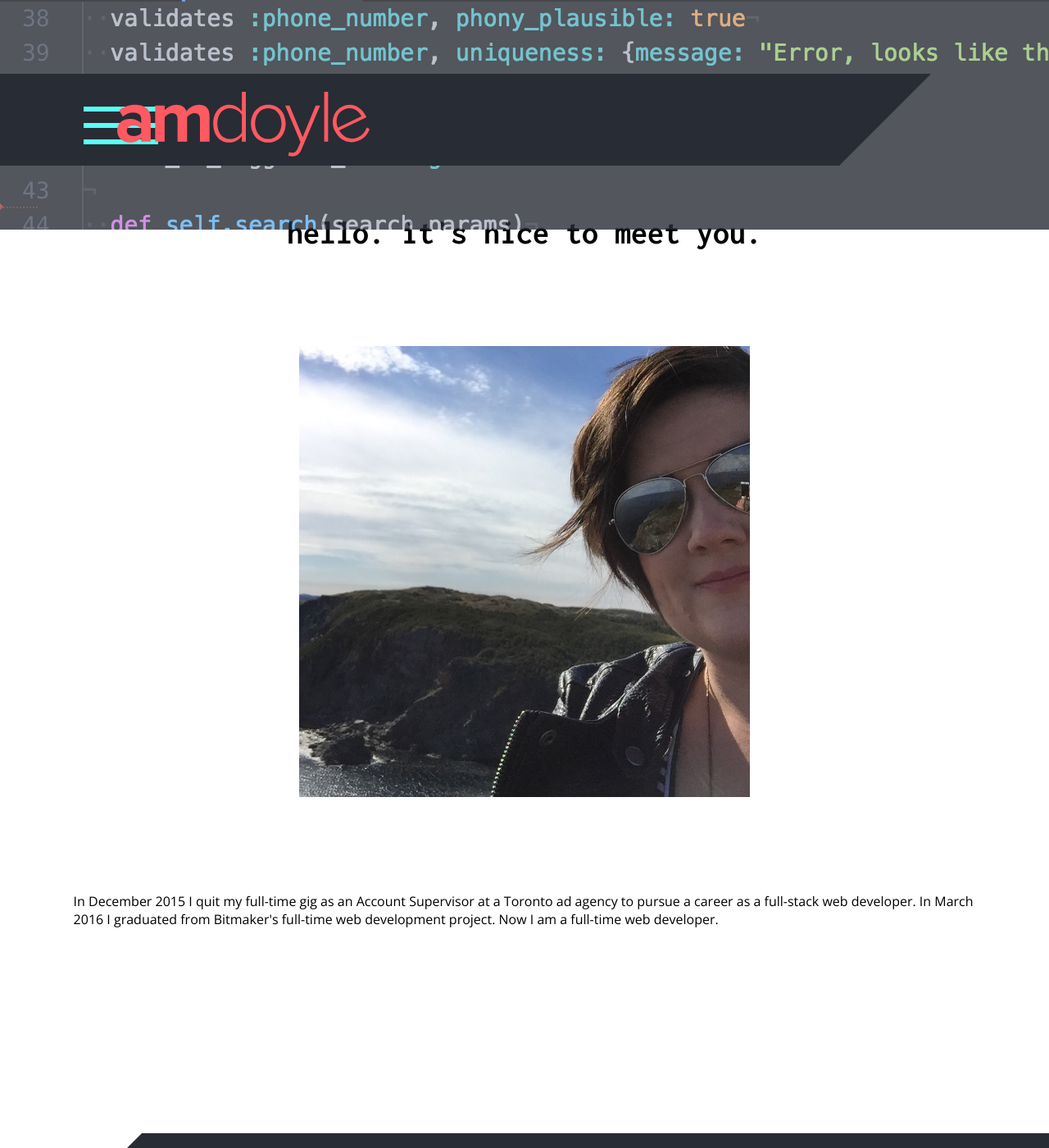
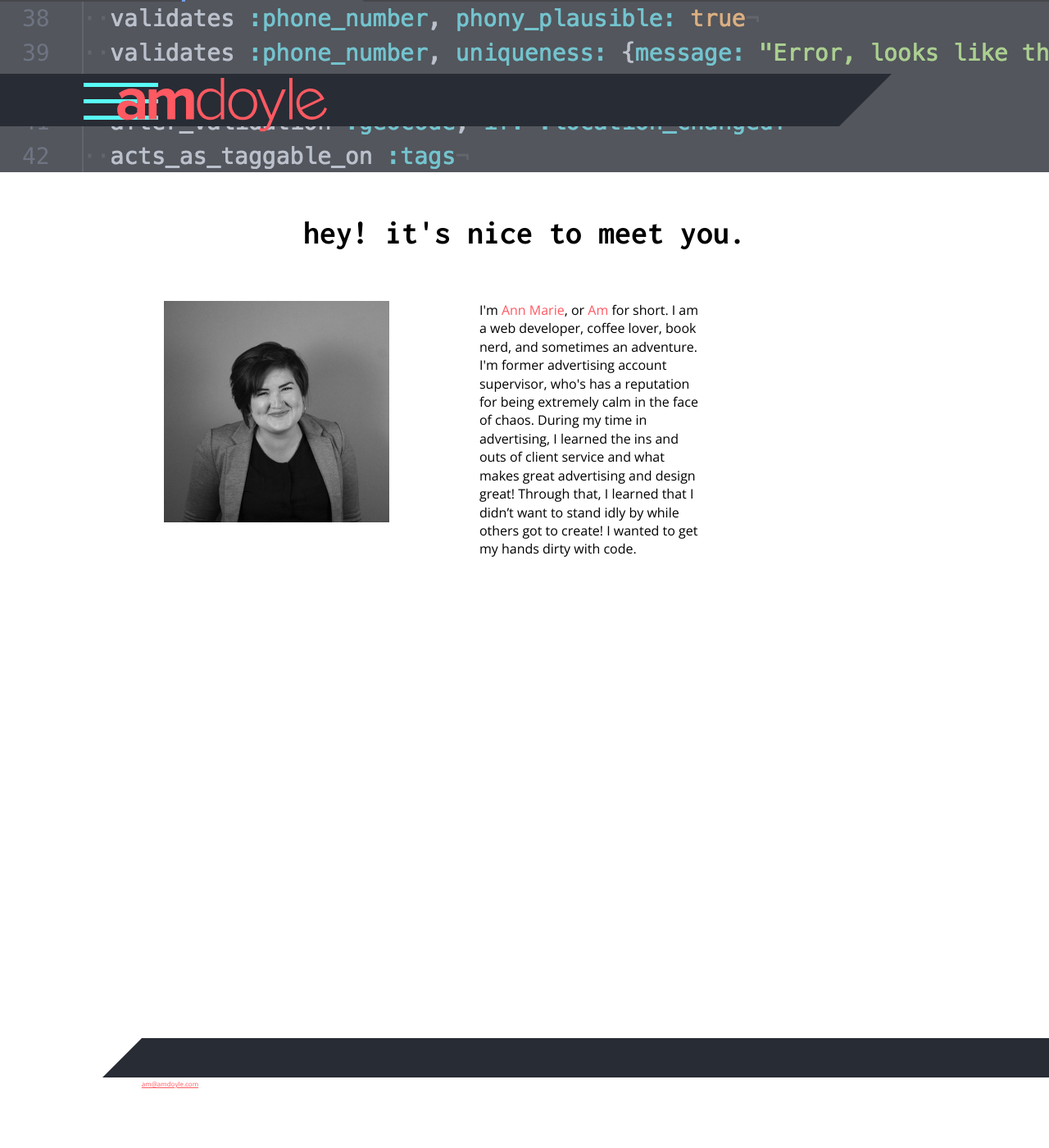
Before and after one commit to amdoyle/amdoyle, a Jekyll site: the page built from home/index.html, in a window 1280 px wide and 1400 px high. Shown: the whole window at 82% size. Built offline with Jekyll 4.4.1, drawn with Linux system fonts in a browser that asks for light colours; nearby versions of some CDN libraries.

Commit message:
Add new home page image and tweaked styles

```diff
--- a/_sass/_layout.scss
+++ b/_sass/_layout.scss
@@ -31,7 +31,7 @@
 .background-image {
   opacity: 0.8;
   background-image: url('/images/code.png');
-  height: 6em;
+  height: 15%;
   width: 100%;
   position: fixed;
 }
@@ -59,7 +59,7 @@
 }
 .nav {
   opacity: 1;
-  width: 20%;
+  width: 10%;
   margin-top: -15%;
   padding: 0 10%;
 }
@@ -101,7 +101,7 @@
   content: "";
   & span, span:before, span:after {
   width: 100%;
-  height: .15em;
+  height: .1em;
   position: absolute;
   display: block;
   content: "";
@@ -138,8 +138,8 @@
 //Site logo
 #logo {
   display: inline-block;
-  margin-top: -15%;
-  width: 40%;
+  margin-top: -13%;
+  width: 30%;
   position: absolute;;
   transition: all .25s ease-in-out;
 }
@@ -153,12 +153,13 @@
   z-index: 0;
   display: flex;
   flex-direction: column;
-  padding: 5% 0 10% 0;
+  padding: 5% 0 0 0;
   order: 2;
   flex: 1;
   margin-top: 30%;
   margin-left: 7%;
   margin-right: 7%;
+  margin-bottom: -5%;
   & h1 {
     font-family: $title-font-family;
     font-size: $title-size;
@@ -183,6 +184,7 @@
   margin-bottom: 20%;
   font-size: .5em;
   line-height: 1em;
+  padding-top: 5%;
 }
 
 .footer-content {
@@ -248,12 +250,22 @@ ul.contact-list {
   align-items: center;
 }
 
+#about img {
+  width: 50%;
+  height: auto;
+}
+
+.pink {
+  color: $brand-color;
+}
+
 /* --------------- iPhone 6 --------------- */
 @media screen and (min-width: 374px) and (orientation: portrait){
 
   .nav {
     margin-top: -13%;
-    }
+  }
+
 }
 
 /* --------------- iPhone 6plus --------------- */
@@ -262,8 +274,9 @@ ul.contact-list {
   .nav {
     margin-top: -12%;
   }
+
   #logo {
-    margin-top: -14%;
+    margin-top: -12%;
   }
 
 }
@@ -282,8 +295,8 @@ ul.contact-list {
   }
 
   #navbar {
-    border-top: 4em solid $grey-color;
-    border-right: 4em solid transparent;
+    border-top: 3em solid $grey-color;
+    border-right: 3em solid transparent;
     margin-bottom: 0;
   }
 
@@ -293,7 +306,7 @@ ul.contact-list {
   }
 
   #logo{
-    margin-top: -3.75em;
+    margin-top: -10%;
   }
 
   .main-content {
@@ -310,11 +323,7 @@ ul.contact-list {
 
 
   .nav {
-    margin-top: -15%;
-  }
-  #navbar {
-    border-top: 4em solid $grey-color;
-    border-right: 4em solid transparent;
+    margin-top: -13%;
   }
 
   #hamburger-nav span {
@@ -322,7 +331,7 @@ ul.contact-list {
     margin-top: 2.75em;
   }
   #logo{
-    margin-top: -12%;
+    margin-top: -9%;
   }
   .nav-menu a{
       line-height: 2em;
@@ -342,27 +351,27 @@ ul.contact-list {
 
 
   .nav {
-    margin-top: -14%;
+    margin-top: -7%;
   }
 
   #navbar {
-    border-top: 6em solid #282c34;
-    border-right: 6em solid transparent
+    border-top: 4em solid #282c34;
+    border-right: 4em solid transparent
   }
 
   #hamburger-nav span {
-    height: 0.3em;
-    margin-top: 3em;
-    margin-bottom: 3em;
+    height: 0.25em;
+    margin-top: 1em;
+    margin-bottom: 1em;
   }
 
   #hamburger-nav span:before {
-    height: 0.3em;
+    height: 0.25em;
     top: 1em;
   }
 
   #hamburger-nav span:after {
-    height: 0.3em;
+    height: 0.25em;
     bottom: 1em;
   }
 
@@ -376,8 +385,8 @@ ul.contact-list {
   }
 
   #logo {
-    margin-top: -6em;
-    width: 40%;
+    margin-top: -9%;
+    width: 30%;
   }
 
   .nav-menu {
@@ -418,6 +427,21 @@ ul.contact-list {
     margin-left: 5%;
   }
 
+  #about img {
+    float: left;
+    width: 25%;
+    box-sizing: padding-box;
+    padding-right: 10%;
+    padding-top: 5%;
+    margin: 0;
+  }
+
+  #about p {
+    float: left;
+    width: 25%;
+    padding-top: 5%;
+  }
+
 }
 
 /* --------------- Laptop  --------------- */
@@ -428,38 +452,28 @@ ul.contact-list {
     margin-top: 20%;
   }
 
-  .background-image {
-    height: 20%;
-  }
-
-  #navbar {
-    border-top: 7em solid $grey-color;
-    border-right: 7em solid transparent;
-  }
-
-
   #hamburger-nav span {
-    height: .4em;
+    height: .3em;
   }
 
   #hamburger-nav span:before {
-    height: .4em;
+    height: .3em;
     top:  -1.25em;
   }
 
    #hamburger-nav span:after {
-     height: .4em;
+     height: .3em;
      bottom: -1.25em;
    }
 
    #logo {
-     margin-top: -10%;
-     width: 30%;
+     margin-top: -7%;
+     width: 25%;
      padding-left: 14%;
    }
 
   .nav {
-    margin-top: -11%;
+    margin-top: -6%;
     width: 14%;
   }
   .nav-menu {
@@ -504,33 +518,32 @@ ul.contact-list {
 /* --------------- Large Screens  --------------- */
 @media screen and (min-width: 2000px) {
 
-  .background-image {
-    height: 14em;
-  }
+  // .background-image {
+  //   height: 14em;
+  // }
 
   .nav {
-    margin-top: -14%;
+    margin-top: -4%;
     width: 10%;
   }
 
   #navbar {
-    border-top: 13em solid $grey-color;
-    border-right: 13em solid transparent;
+    border-top: 5em solid $grey-color;
+    border-right: 5em solid transparent;
   }
 
   #hamburger-nav span {
-    margin-top: 8.5em;
-    height: .5em;
+    height: .3em;
   }
 
   #hamburger-nav span:before {
-    top: 1.5em;
-    height: .5em;
+    top: 1em;
+    height: .3em;
   }
 
   #hamburger-nav span:after {
-    bottom: 1.5em;
-    height: .5em;
+    bottom: 1em;
+    height: .3em;
   }
 
   #hamburger-nav.close-button span:before {
@@ -554,8 +567,8 @@ ul.contact-list {
   }
 
   #logo {
-    width: 25%;
-    margin-top: -9%;
+    width: 12%;
+    margin-top: -5%;
   }
 
   .dim {
@@ -570,31 +583,9 @@ ul.contact-list {
     }
   }
 
-  #about img {
-    float: left;
-    width: 25%;
-    box-sizing: padding-box;
-    padding-right: 10%;
-    padding-top: 5%;
-    margin: 0;
-  }
-
-  #about p {
-    float: left;
-    width: 50%;
-    padding-top: 5%;
-  }
-
   #projects img, .extra-content {
     width: 60%;
   }
-
-  // .row-projects {
-  //   display: flex;
-  //   flex-direction: row;
-  //   justify-content: space-between;
-  //   margin-left: 5%;
-  // }
 
   .resume-content {
     padding-top: 2%;
@@ -608,21 +599,21 @@ ul.contact-list {
 
 @media screen and (min-width: 3000px) {
 
-  .background-image {
-    height: 20%;
-  }
+  // .background-image {
+  //   height: 20%;
+  // }
 
   .main-content {
     margin-top: 14%;
   }
 
   #navbar {
-    border-top: 15em solid #282c34;
-    border-right: 15em solid transparent;
+    border-top: 6em solid #282c34;
+    border-right: 6em solid transparent;
   }
 
   .nav {
-    margin-top: -13%;
+    margin-top: -8%;
     width: 10%;
   }
   .nav-menu {
@@ -630,21 +621,21 @@ ul.contact-list {
   }
 
   #logo {
-    width: 25%;
-    margin-top: -7%;
+    width: 9%;
+    margin-top: -4%;
   }
 
   #hamburger-nav {
     width: 75%;
     margin-top: 50%;
    & span {
-    height: 1em;
+    height: .5em;
   } & span:before {
-    height: 1em;
-    top: -2em;
+    height: .5em;
+    top: -1em;
   } & span:after {
-      height: 1em;
-      top: 2em;
+      height: .5em;
+      top: 1em;
     }
   }
 
--- a/home/index.html
+++ b/home/index.html
@@ -5,10 +5,13 @@ permalink: /home/
 ---
 
 <div id="about">
-  <h1>hello. it's nice to meet you.</h1>
-  <img src="/images/ampic.jpg">
-  <p>In December 2015 I quit my full-time gig as an Account Supervisor at a
-    Toronto ad agency to pursue a career as a full-stack web developer.
-    In March 2016 I graduated from Bitmaker's full-time web development project.
-    Now I am a full-time web developer.</p>
+  <h1>hey! it's nice to meet you.</h1>
+  <img src="/images/amAnimatedsmall.gif">
+  <p>I'm <span class="pink">Ann Marie</span>, or <span class="pink">Am</span> for short. I am a web developer, coffee lover, book nerd,
+    and sometimes an adventure. I'm former advertising account supervisor, who's has a
+     reputation for being extremely calm in the face of chaos. During my time in
+     advertising, I learned the ins and outs of client service and what makes
+     great advertising and design great! Through that, I learned that I didn’t
+     want to stand idly by while others got to create! I wanted to get my
+     hands dirty with code.</p>
 </div>
```
Also changed, not shown: about/index.html (deleted, +0 -8 lines), images/amAnimatedsmall.gif (added), images/ampic.jpg (deleted), 1 other file.
